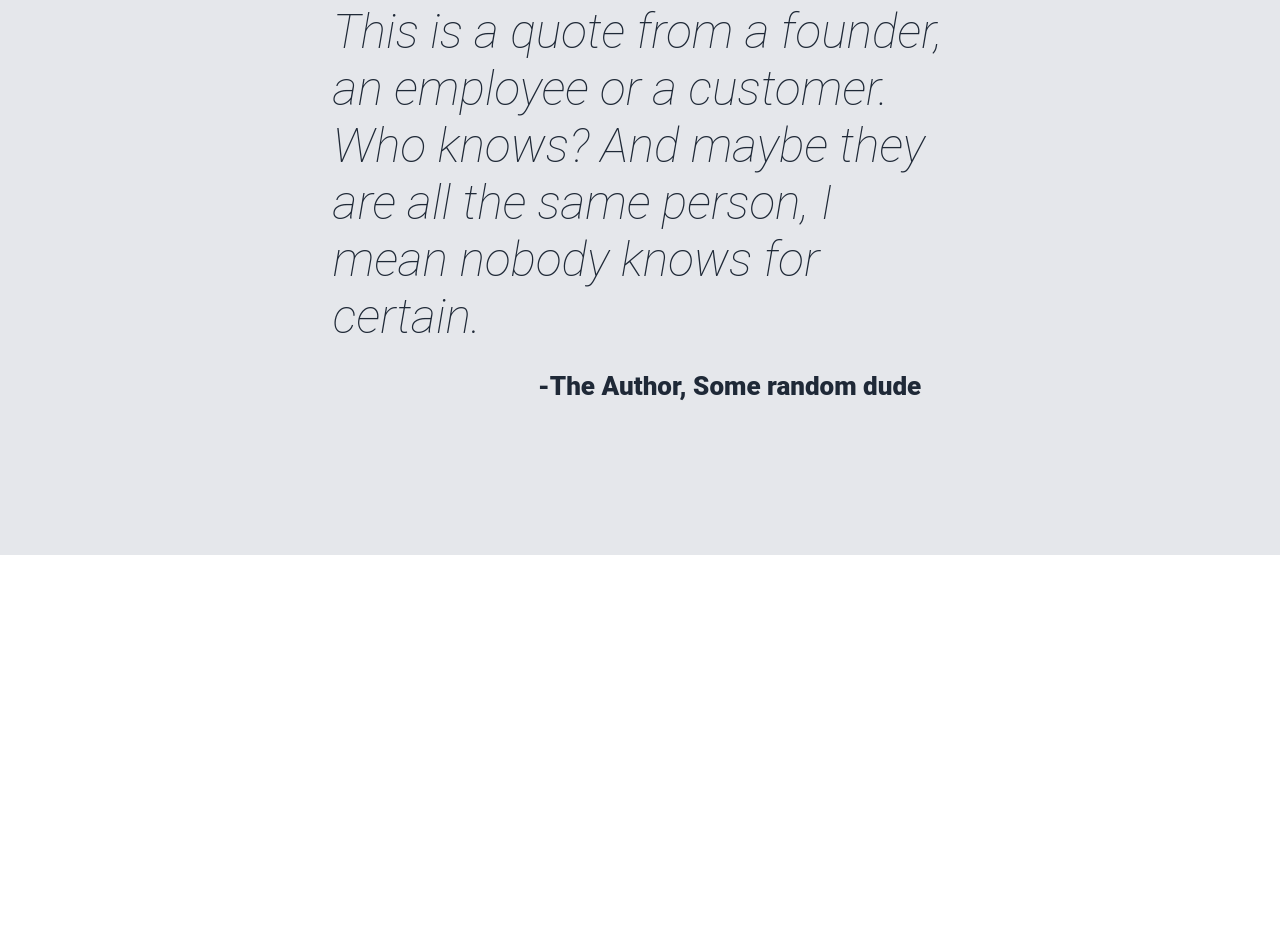
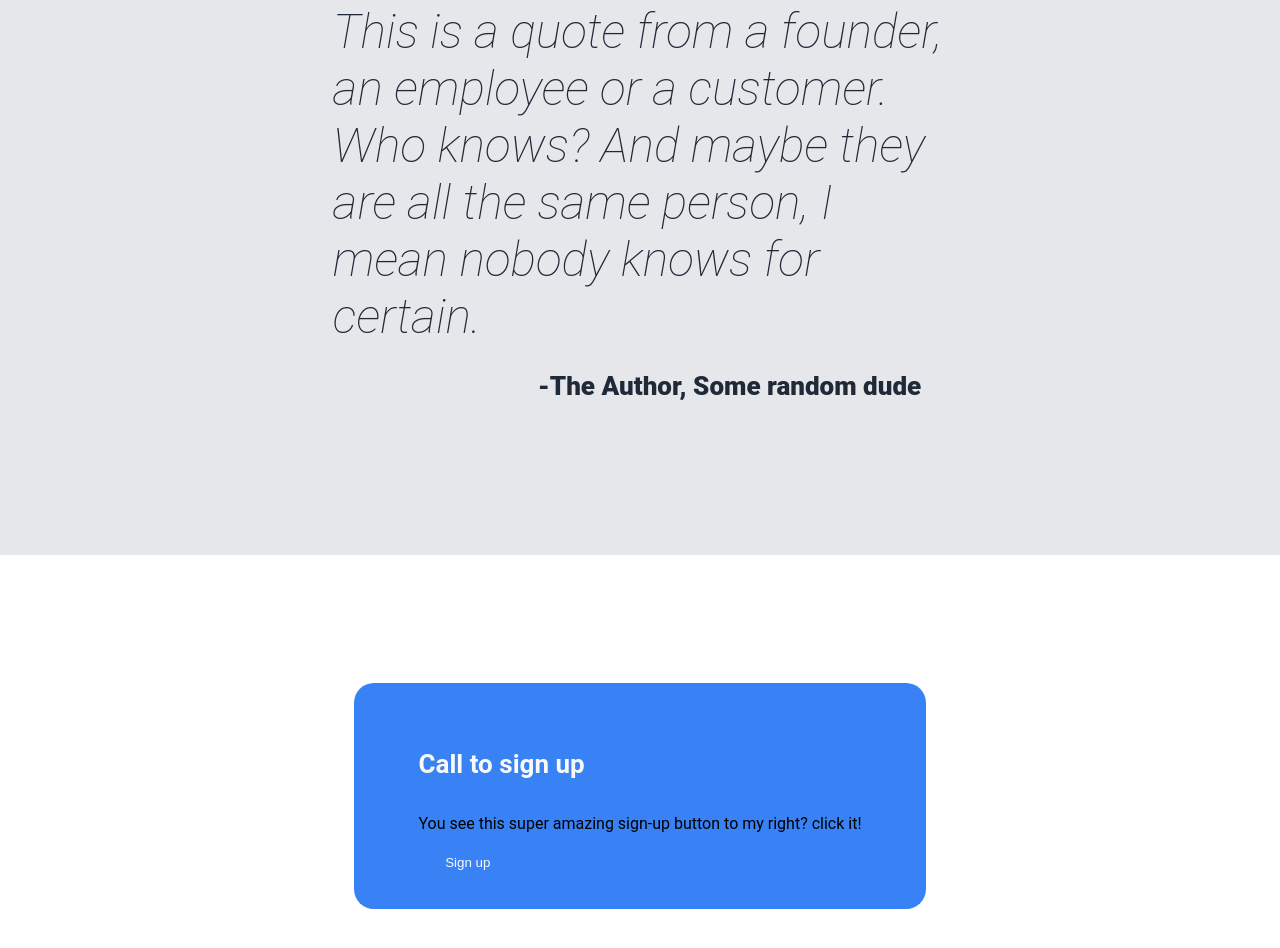
Before and after one commit to cc0803/landingpage, a plain HTML site: page index.html in a window 1280 px wide. Shown: the part 1208-2156 px from the top of the page. Before the commit the page ends 1763 px from the top, so only its background shows below. Drawn offline with Linux system fonts and the light colour scheme.

Commit message:
Create lower body and improver border-radius

```diff
--- a/index.html
+++ b/index.html
@@ -63,5 +63,17 @@
             <div class="author">-The Author, Some random dude</div>
         </div>
     </div>
+
+    <div class="lower-body">
+        <div class="container-sign-up">
+            <div class="text">
+                <h4>Call to sign up</h4>
+                <p>You see this super amazing sign-up button to my right? click it!</p>
+            </div>
+            <div class="sign-up">
+                <button>Sign up</button>
+            </div>
+        </div>
+    </div>
 </body>
 </html>
--- a/styles.css
+++ b/styles.css
@@ -86,7 +86,7 @@ h1 {
 button {
     background-color: #3882f6;
     padding: 0.5em 2em;
-    border-radius: 10%;
+    border-radius: 5px;
     color: #f9faf8;
     border: 0;
 }
@@ -125,7 +125,7 @@ h2 {
 .box {
     height: 150px;
     width: 150px;
-    border-radius: 10%;
+    border-radius: 20px;
     border: 4px solid #3882f6;
 }
 
@@ -164,3 +164,21 @@ h2 {
     align-self: flex-end;
     padding: 1em;
 }
+
+.lower-body {
+    display: flex;
+    justify-content: center;
+    align-items: center;
+    margin: 8em;
+}
+
+.container-sign-up {
+    background-color: #3882f6;
+    padding: 2em 4em;
+    border-radius: 20px;
+}
+
+h4 {
+    color: #f9faf8;
+    font-size: 26px;
+}
```
